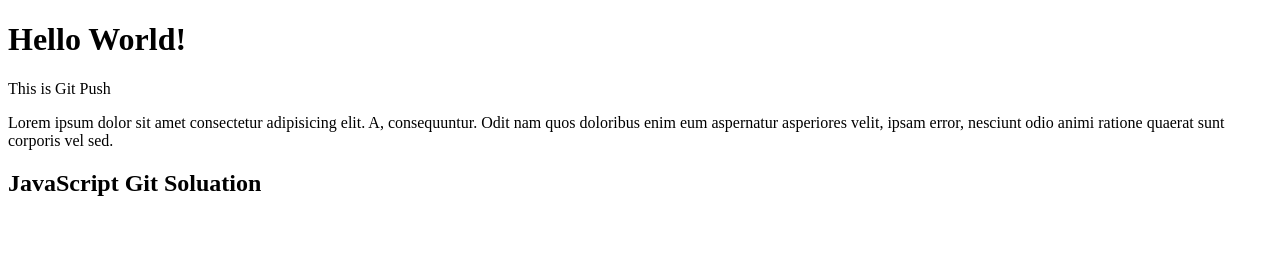
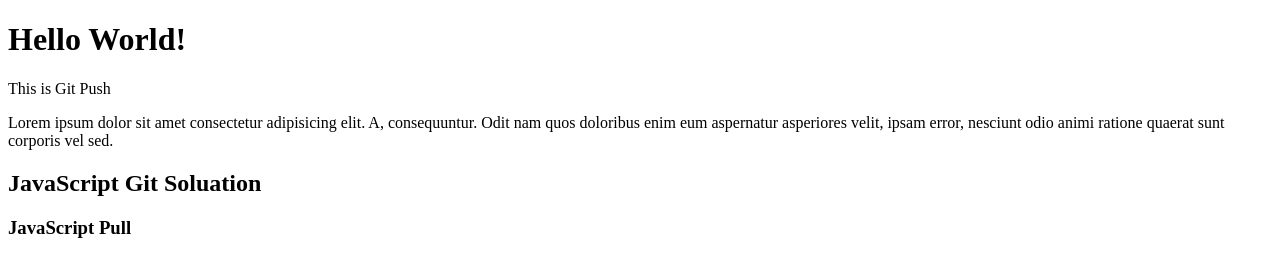
Before and after one commit to MozaffarHassan/first-project, a plain HTML site: page index.html in a window 1280 px wide. Drawn offline with Linux system fonts and the light colour scheme.

Commit message:
h3 tag added

```diff
--- a/index.html
+++ b/index.html
@@ -13,5 +13,7 @@
 
     <h2>JavaScript Git Soluation</h2>
 
+    <h3>JavaScript Pull</h3>
+
 </body>
 </html>
```
